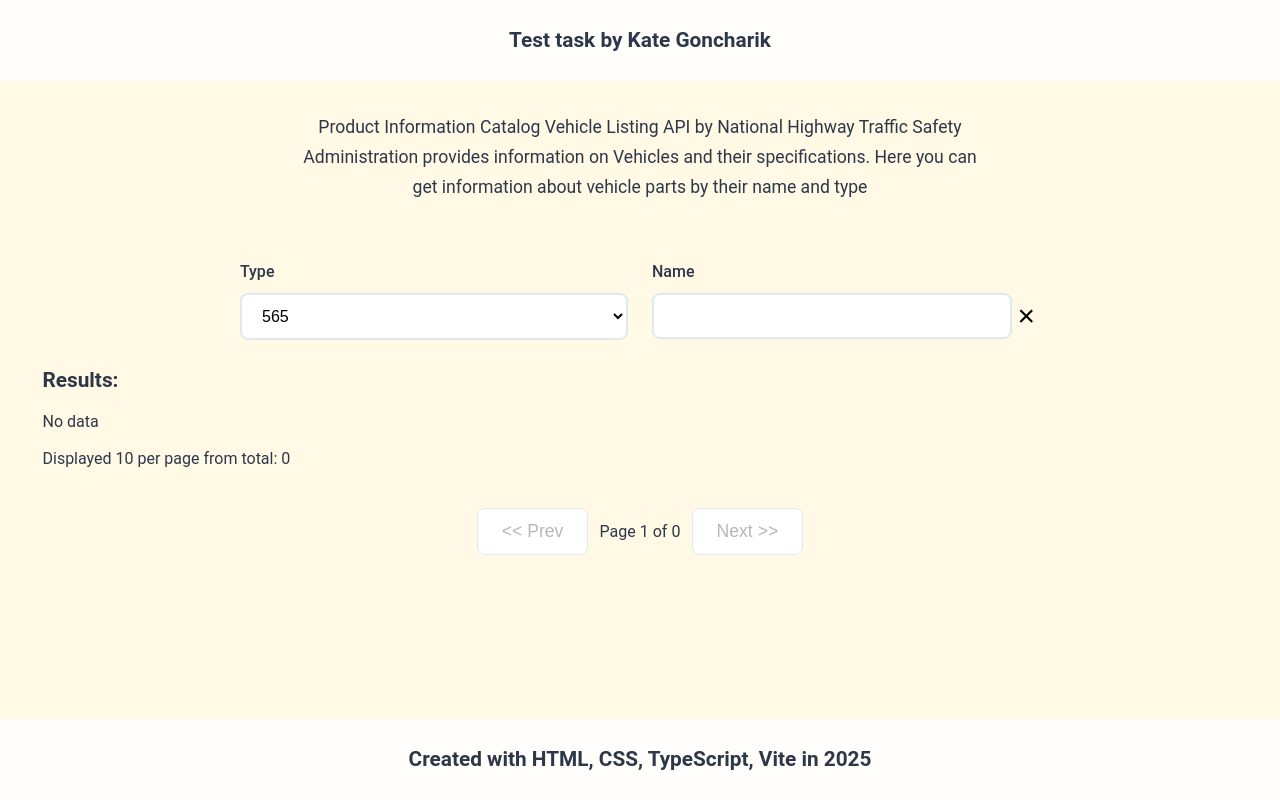
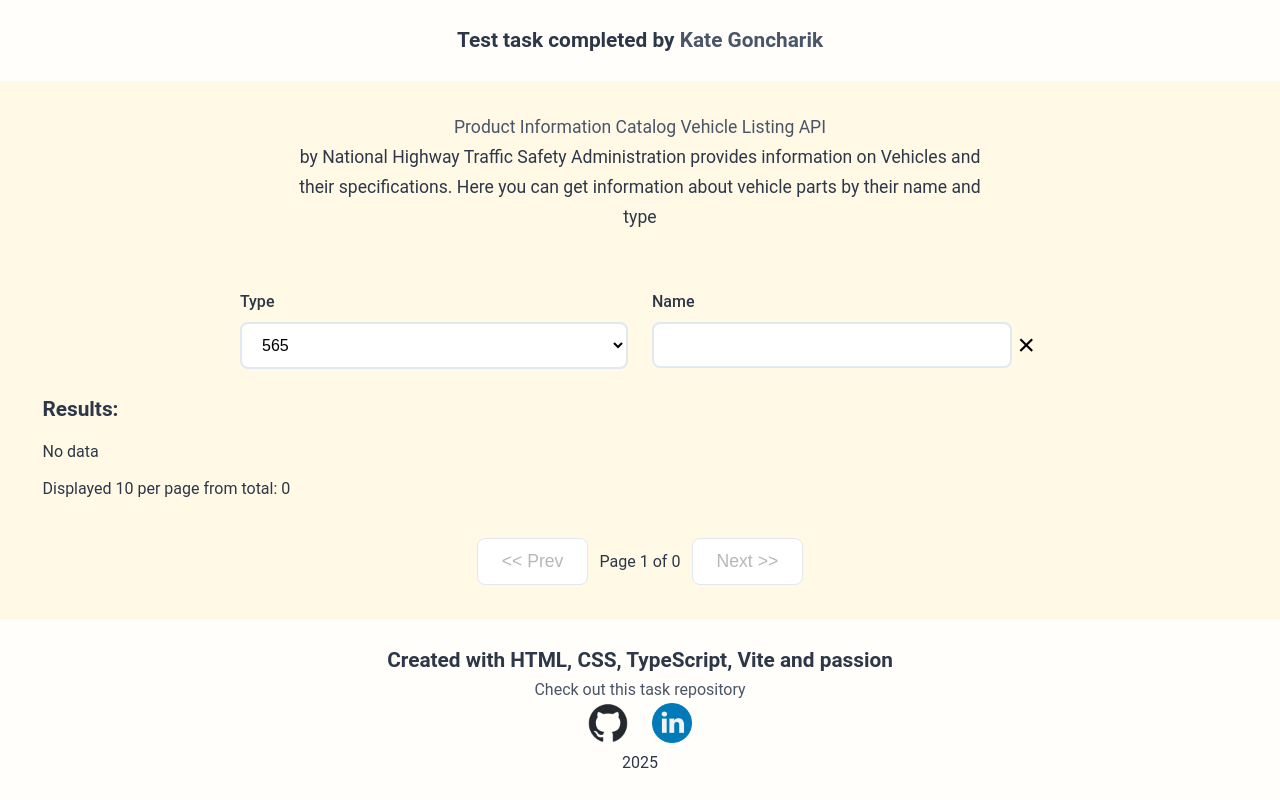
Before and after one commit to KateGoncharik/search-and-filter-test-task, a website built with Vite: page index.html in a window 1280 px wide. Built offline with nearby package versions, Linux system fonts and the light colour scheme; no server answers.

Commit message:
update README and add some info about the task

```diff
--- a/src/Components/Layout/Footer.ts
+++ b/src/Components/Layout/Footer.ts
@@ -1,10 +1,61 @@
 import Component from '../../component';
+import githubIcon from '../../assets/img/github-mark.png';
+import linkedin from '../../assets/img/linkedin.png';
 
 export default function createFooter(): Component {
+  const title = new Component({
+    className: 'footer-title',
+    text: 'Created with HTML, CSS, TypeScript, Vite and passion',
+  });
   const info = new Component({
-    className: 'footer-title',
-    text: 'Created with HTML, CSS, TypeScript, Vite in 2025',
+    tag: 'a',
+    className: 'repo-link',
+    text: 'Check out this task repository',
   });
+  info.setAttribute(
+    'href',
+    'https://github.com/KateGoncharik/search-and-filter-test-task'
+  );
 
-  return new Component({ tag: 'footer', className: 'main-footer' }, info);
+  const gitHubIcon = new Component({
+    tag: 'img',
+    className: 'github',
+  });
+  gitHubIcon.setAttribute('src', githubIcon);
+  const githubLink = new Component(
+    {
+      tag: 'a',
+    },
+    gitHubIcon
+  );
+  githubLink.setAttribute('href', 'https://github.com/KateGoncharik');
+
+  const linkedinIcon = new Component({
+    tag: 'img',
+    className: 'linkedin',
+  });
+  linkedinIcon.setAttribute('src', linkedin);
+  const linkedinLink = new Component(
+    {
+      tag: 'a',
+    },
+    linkedinIcon
+  );
+  linkedinLink.setAttribute(
+    'href',
+    'https://www.linkedin.com/in/kate-goncharik/'
+  );
+
+  const year = new Component({
+    className: 'year',
+    text: '2025',
+  });
+  return new Component(
+    { tag: 'footer', className: 'main-footer' },
+    title,
+    info,
+    githubLink,
+    linkedinLink,
+    year
+  );
 }
--- a/src/Components/Layout/Header.ts
+++ b/src/Components/Layout/Header.ts
@@ -1,10 +1,23 @@
 import Component from '../../component';
 
 export default function createHeader(): Component {
-  const headerTitle = new Component({
-    className: 'header-title',
-    text: 'Test task by Kate Goncharik',
+  const authorLink = new Component({
+    tag: 'a',
+    className: 'author',
+    text: 'Kate Goncharik',
   });
+  authorLink.setAttribute(
+    'href',
+    'https://www.linkedin.com/in/kate-goncharik/'
+  );
+  const headerTitle = new Component(
+    {
+      className: 'header-title',
+      text: 'Test task completed by ',
+    },
+    authorLink
+  );
+
   return new Component(
     { tag: 'header', className: 'main-header' },
     headerTitle
--- a/src/Components/Layout/MainWrapper.ts
+++ b/src/Components/Layout/MainWrapper.ts
@@ -4,10 +4,21 @@ import { createResultsWrapper } from '../Results';
 import { createFilters } from '../Search';
 
 const createApiDescription = () => {
-  return new Component({
-    className: 'api-description',
-    text: 'Product Information Catalog Vehicle Listing API by National Highway Traffic Safety Administration  provides information on Vehicles and their specifications. Here you can get information about vehicle parts by their name and type',
+  const apiLink = new Component({
+    tag: 'a',
+    text: 'Product Information Catalog Vehicle Listing API',
   });
+  apiLink.setAttribute('href', 'https://vpic.nhtsa.dot.gov/api/');
+  const info = new Component({
+    text: ' by National Highway Traffic Safety Administration  provides information on Vehicles and their specifications. Here you can get information about vehicle parts by their name and type',
+  });
+  return new Component(
+    {
+      className: 'api-description',
+    },
+    apiLink,
+    info
+  );
 };
 
 export default function createMainWrapper(): Component {
--- a/src/Components/ResultItem.ts
+++ b/src/Components/ResultItem.ts
@@ -17,7 +17,7 @@ export default function createResultItem(itemData: ResultItem): Component {
   const link = new Component({
     tag: 'a',
     className: 'result-item-detail',
-    text: 'Details from resourse',
+    text: 'Check details in the sourse',
   });
   link.setAttribute('href', itemData.URL);
   link.addListener('click', (e) => e.stopPropagation());
--- a/src/assets/style.css
+++ b/src/assets/style.css
@@ -247,6 +247,16 @@ a:hover {
   line-height: 1.5;
 }
 
+.github,
+.linkedin {
+  width: 40px;
+  margin: 0 1%;
+}
+
+.repo-link {
+  display: block;
+}
+
 @media (min-width: 800px) {
   .api-description {
     max-width: 55%;
```
Also changed, not shown: README.md, public/desc-one.png (added), public/desc-pop.png (added), public/mobile-all.png (added), public/mobile-pop.png (added), public/result-mobile.png (deleted), src/assets/img/github-mark.png (added), src/assets/img/linkedin.png (added).
